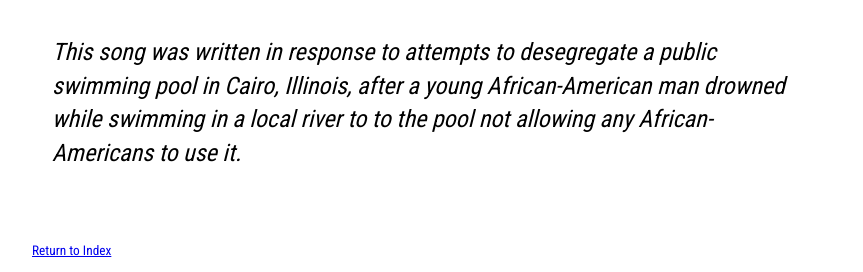
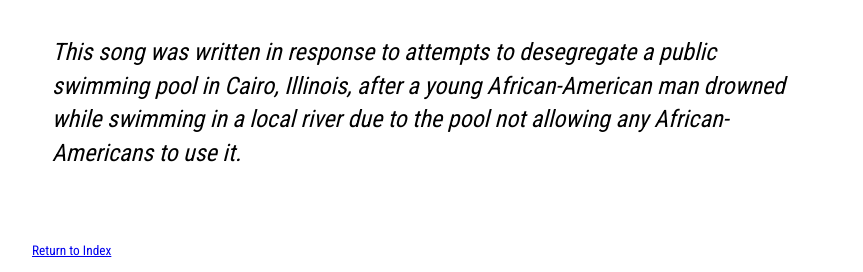
Before and after one commit to socialismconference/songbook.github.io, a Jekyll site: the page built from songs/if-you-miss-me.md, in a window 1280 px wide. Shown: the part 1747-2019 px from the top of the page, without its empty margins (208-1071 px from the left). Built offline with Jekyll 4.4.1, drawn with Linux system fonts in a browser that asks for light colours; our own code applies the rules of GitHub Pages for plain Markdown files; a script that is not in the unit is left out.

Commit message:
Update if-you-miss-me.md

```diff
--- a/songs/if-you-miss-me.md
+++ b/songs/if-you-miss-me.md
@@ -42,4 +42,4 @@ I'll be ridin' right there
 You got to come on up to the front of the bus
 I'll be ridin' right there
 
-> This song was written in response to attempts to desegregate a public swimming pool in Cairo, Illinois, after a young African-American man drowned while swimming in a local river to to the pool not allowing any African-Americans to use it.
+> This song was written in response to attempts to desegregate a public swimming pool in Cairo, Illinois, after a young African-American man drowned while swimming in a local river due to the pool not allowing any African-Americans to use it.
```
